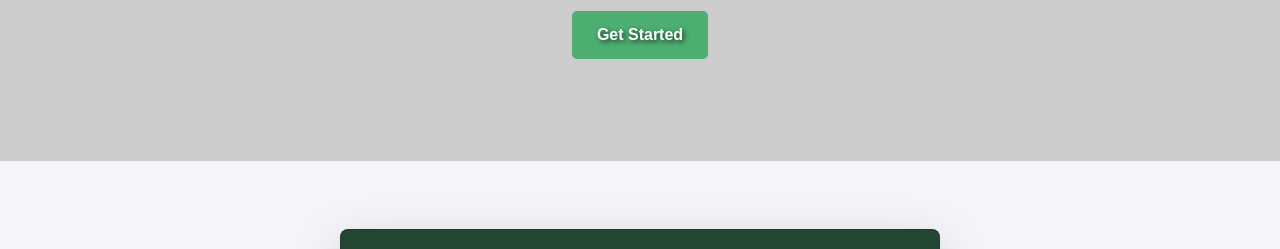
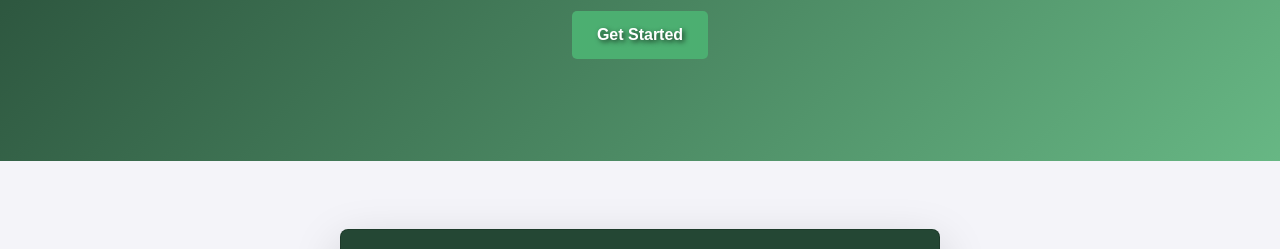
Before and after one commit to thisisggarvit/dev-harry-final-project, a plain HTML site: page index.html in a window 1280 px wide. Shown: the part 307-556 px from the top of the page. Drawn offline with nearby package versions, Linux system fonts and the light colour scheme; placeholder pictures from the web are drawn by us.

Commit message:
Update style.css

```diff
--- a/styles/style.css
+++ b/styles/style.css
@@ -60,7 +60,7 @@ body {
 
 /* Hero Section */
 .hero {
-    background: url('https://via.placeholder.com/1200x400?text=Nature+Background') no-repeat center center/cover;
+    background: linear-gradient(135deg, var(--primary-dark), var(--primary-light)); /* Gradient background */
     height: 400px;
     display: flex;
     flex-direction: column;
```
